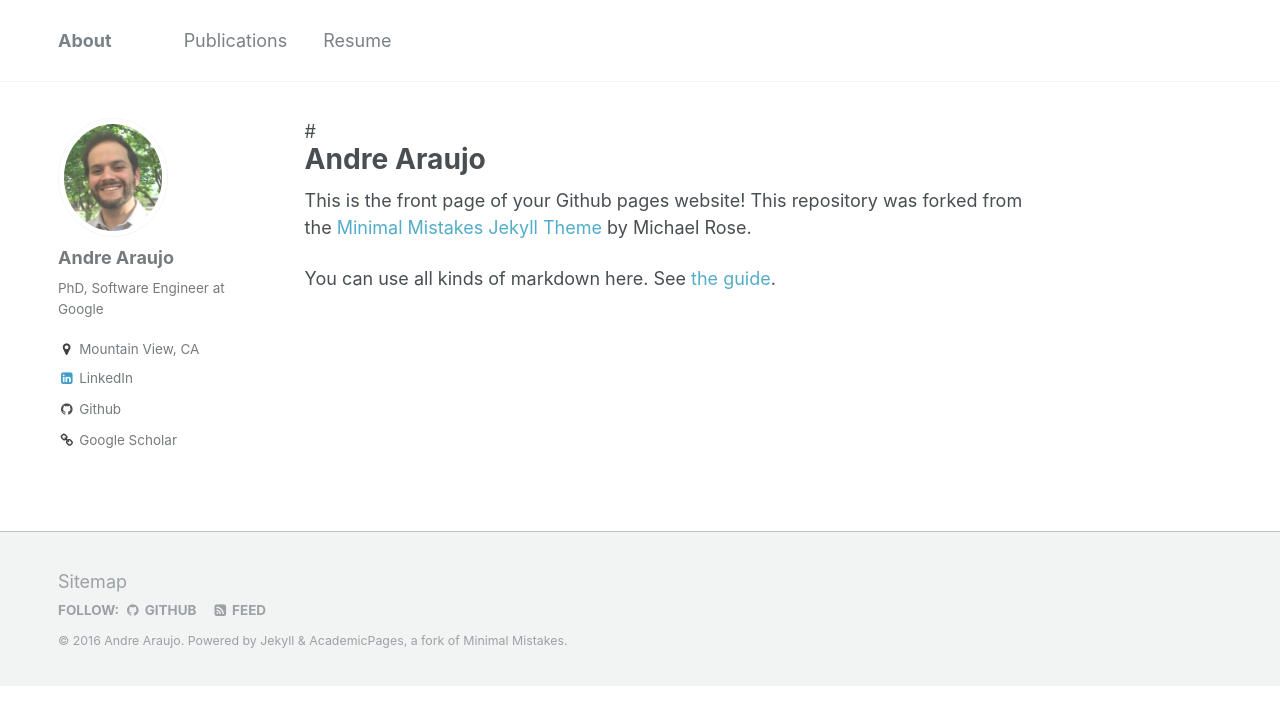
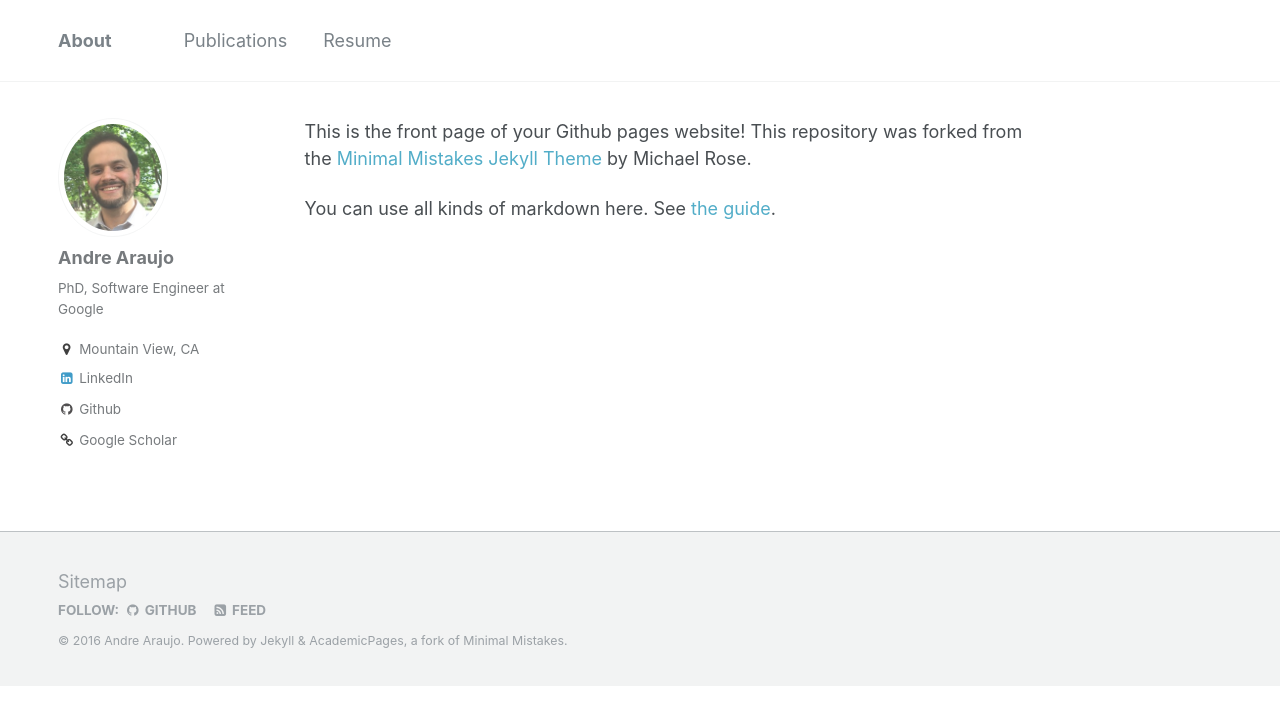
Before and after one commit to andrefaraujo/andrefaraujo.github.io, a Jekyll site: the page built from _pages/about.md, in a window 1280 px wide. Shown: the top 725 px of the page. Built offline with Jekyll 4.4.1, drawn with Linux system fonts in a browser that asks for light colours.

Commit message:
Updated layout for about page

```diff
--- a/_layouts/about_layout.html
+++ b/_layouts/about_layout.html
@@ -26,7 +26,6 @@ layout: default
     <div class="page__inner-wrap">
       {% unless page.header.overlay_color or page.header.overlay_image %}
         <header>
-#          {% if page.title %}<h1 class="page__title" itemprop="headline">{{ page.title | markdownify | remove: "<p>" | remove: "</p>" }}</h1>{% endif %}
           {% if page.read_time %}
             <p class="page__meta"><i class="fa fa-clock-o" aria-hidden="true"></i> {% include read-time.html %}</p>
           {% endif %}
```
